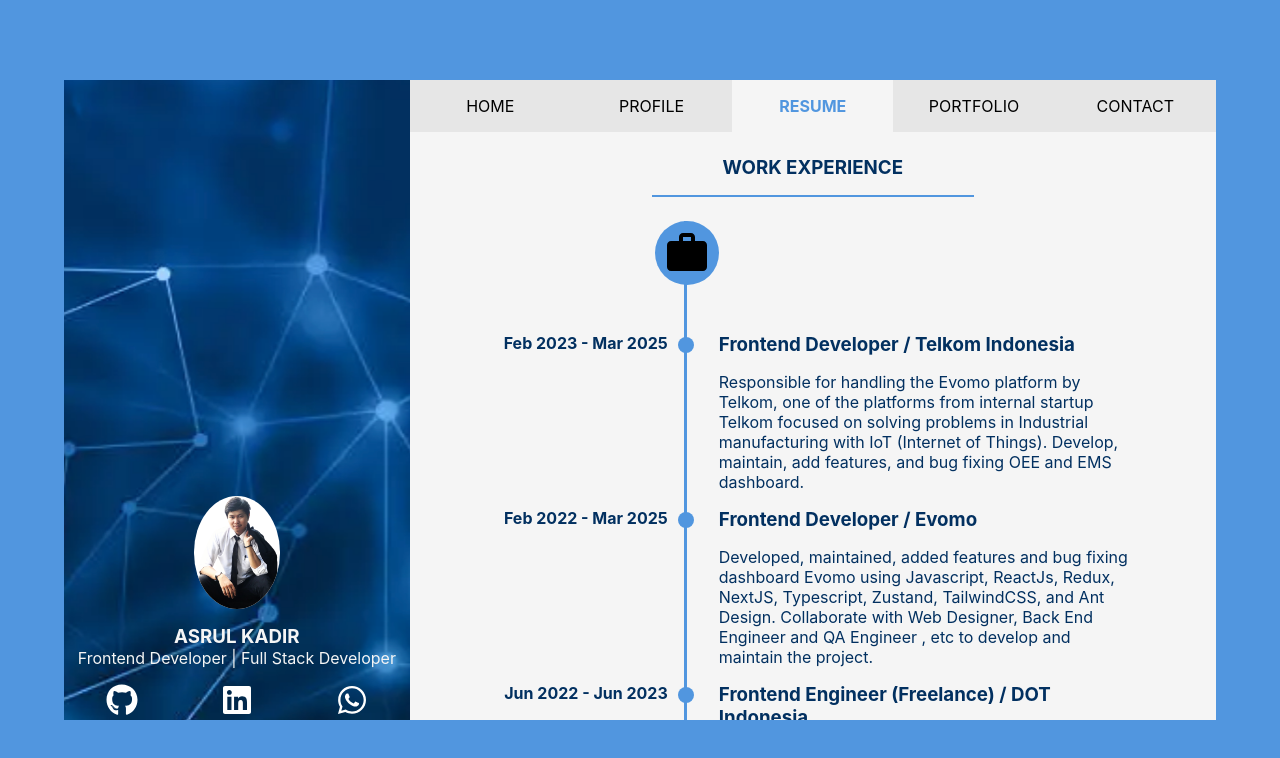
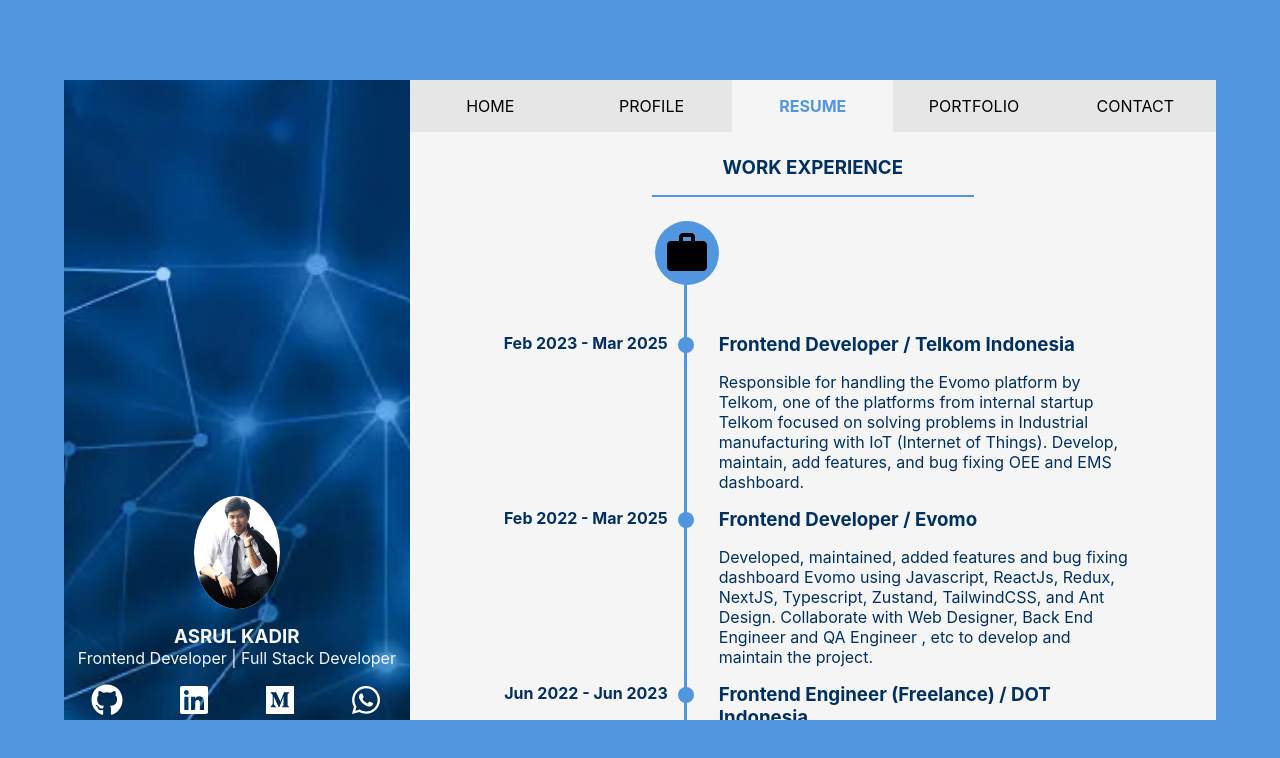
Before and after one commit to asrulkadir/my-web-portfolio, a React (Create React App) app: page /resume in a window 1280 px wide. Shown: the top 758 px of the page. Built offline with nearby package versions, Linux system fonts and the light colour scheme.

Commit message:
add Medium icon to layout and clean up resume component

```diff
--- a/src/components/Layout/index.tsx
+++ b/src/components/Layout/index.tsx
@@ -1,6 +1,6 @@
 import React, { ReactNode } from "react";
 import styled from "styled-components";
-import { FaGithub, FaLinkedin, FaWhatsapp } from "react-icons/fa";
+import { FaGithub, FaLinkedin, FaMedium, FaWhatsapp } from "react-icons/fa";
 import { ProfilePicture, Background  } from "../../assets";
 import Nav from "../Nav";
 import { device } from "../../utils/responsive";
@@ -155,13 +155,13 @@ const Layout = ({ children }: { children: ReactNode }) => {
               >
                 <FaLinkedin size="2rem" />
               </a>
-              {/* <a
-              href="https://www.instagram.com/asrul_k/"
-              rel="noopener noreferrer"
-              target="_blank"
-            >
-              <FaInstagram size="2rem" />
-            </a> */}
+              <a
+                href="https://asrulkadir.medium.com"
+                rel="noopener noreferrer"
+                target="_blank"
+              >
+                <FaMedium size="2rem" />
+              </a>
               <a
                 href="https://wa.me/6282238228544"
                 rel="noopener noreferrer"
--- a/src/pages/resume/index.tsx
+++ b/src/pages/resume/index.tsx
@@ -71,7 +71,7 @@ const Resume = () => {
 
           <Education>
             <div className="wrap">
-              <div className="left"></div>
+              <div className="left" />
               <div className="right">
                 <div className="icon">
                   <MdWork size="3rem" />
@@ -88,7 +88,7 @@ const Resume = () => {
                     </p>
                   </div>
                   <div className="right">
-                    <div className="dot"></div>
+                    <div className="dot" />
                     <div className="desc">
                       <h3>
                         {item.Position} / {item.Company}
```
